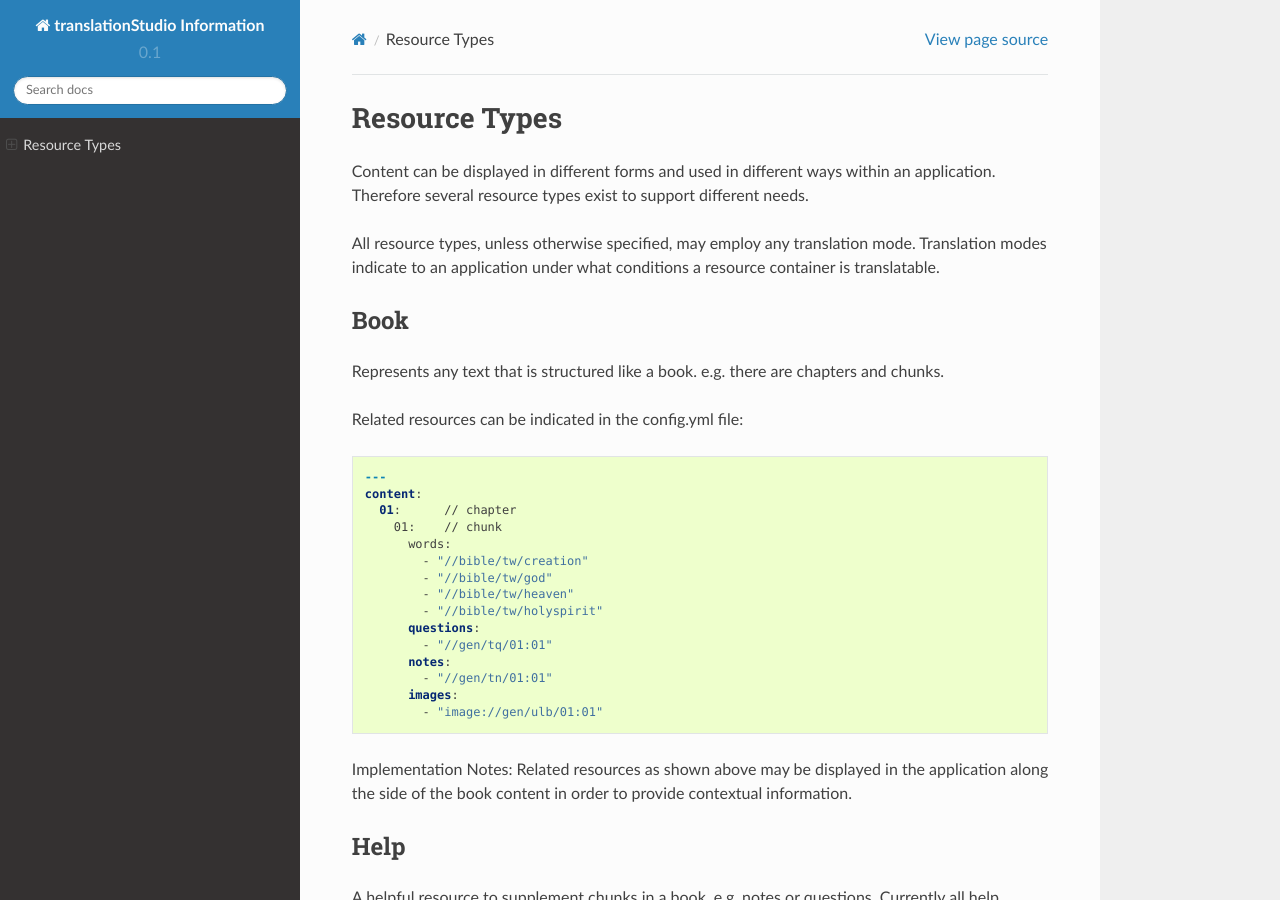
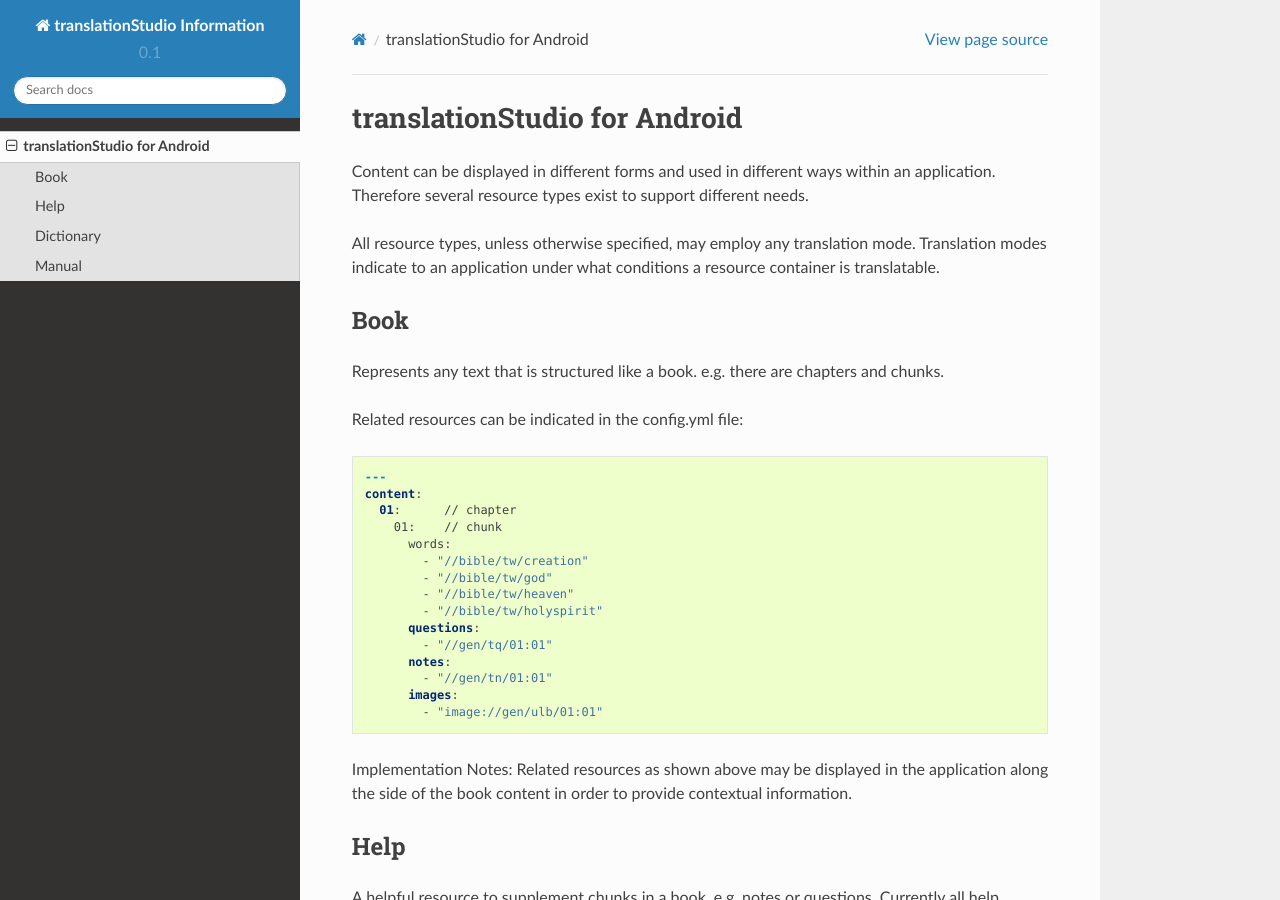
Before and after one commit to unfoldingWord-dev/translationStudio-Info, a Sphinx documentation site: the page built from docs/tablet.rst, in a window 1280 px wide and 900 px high. Built offline with Sphinx 7.4.7 and the Read the Docs theme 2.0.0, drawn with Linux system fonts in a browser that asks for light colours; pages that are not in the unit, such as notebooks, are missing from menus.

Commit message:
Update and rename resource_types.rst to tablet.rst

```diff
--- a/docs/resource_types.rst
+++ b/docs/tablet.rst
@@ -1,5 +1,5 @@
-Resource Types
-==============
+translationStudio for Android
+=============================
 
 Content can be displayed in different forms and used in different ways within an application. Therefore several resource types exist to support different needs.
 
```
